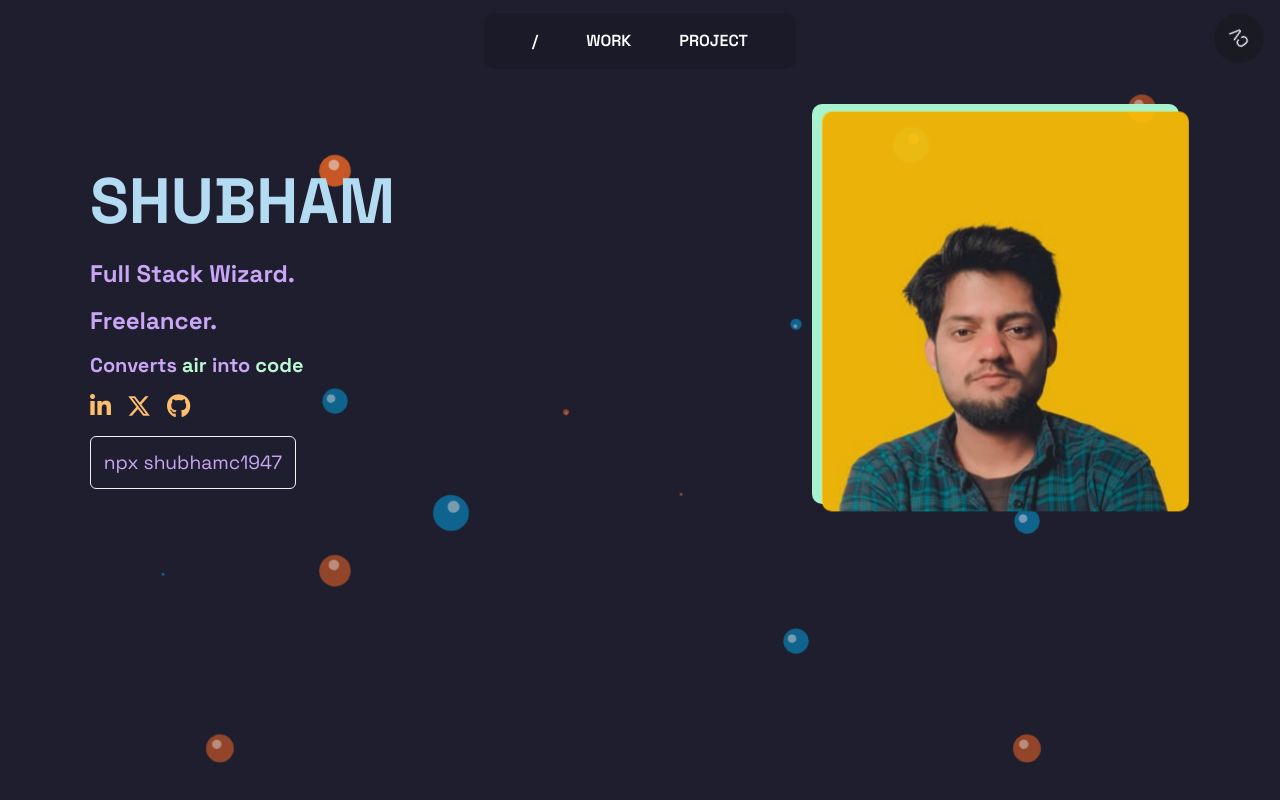
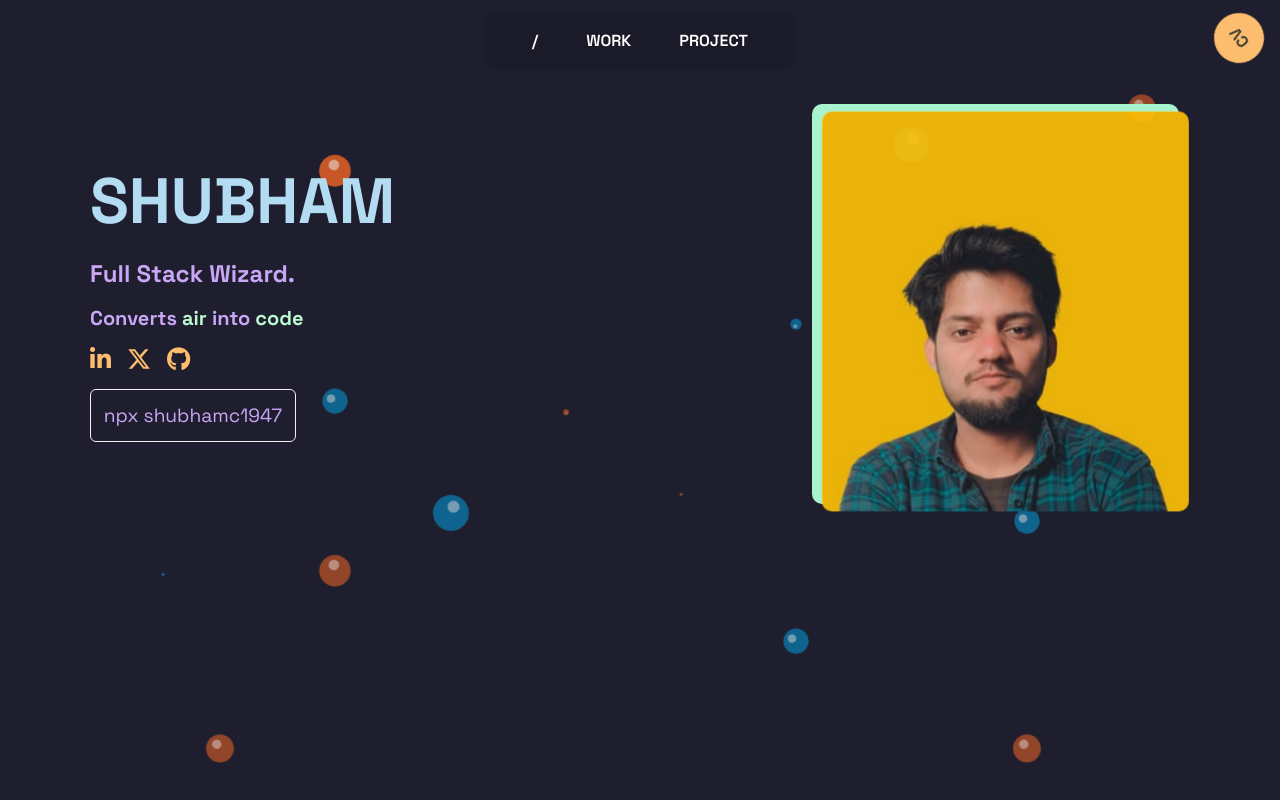
Before and after one commit to shubhamc1947/Portfolio, a React (Vite) app: page / in a window 1280 px wide. Shown: the top 800 px of the page. Built offline with nearby package versions, Linux system fonts and the light colour scheme.

Commit message:
added bg color on the resume

```diff
--- a/src/components/hero/Hero.jsx
+++ b/src/components/hero/Hero.jsx
@@ -82,7 +82,6 @@ const Hero = () => {
           <motion.div className="leftside" variants={leftvariants} initial="initial" animate="animate">
             <h1>SHUBHAM <span>Chaturvedi</span></h1>
             <h3>Full Stack Wizard.</h3>
-            <h3>Freelancer.</h3>
             <h4>
               Converts <span>air</span> into <span>code</span>
             </h4>
--- a/src/components/navbar/navbar.scss
+++ b/src/components/navbar/navbar.scss
@@ -44,8 +44,8 @@
       width: 50px;
       height: 50px;
       border-radius: 50px;
-      background-color: #1a1a22;
-      color: aliceblue;
+      background-color: #fdbd6e;
+      color: #333;
       animation: rotate-animation 10s infinite linear;
 
       a {
@@ -54,6 +54,8 @@
         display: flex;
         justify-content: center;
         align-items: center;
+        color:#333;
+        font-weight: 600;
       }
     }
   }
```
